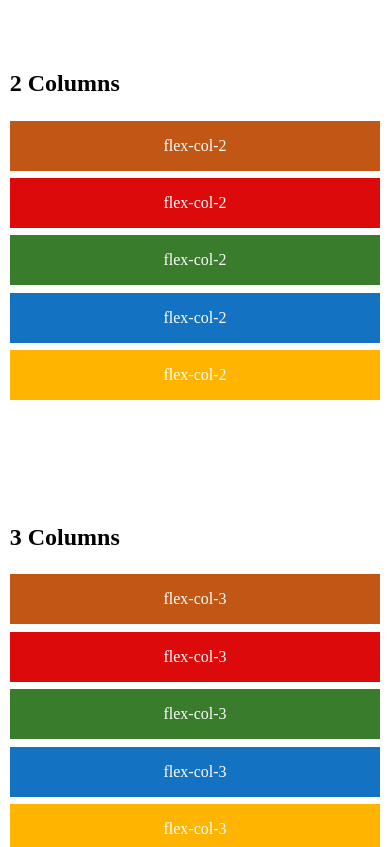
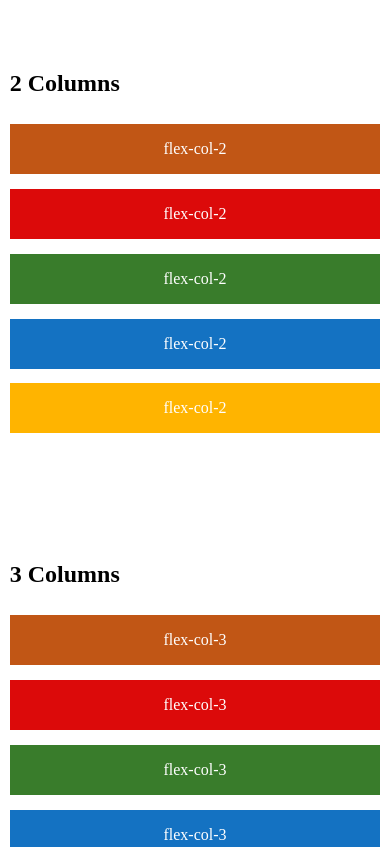
Before and after one commit to isaiasmb/grid-flexbox, a plain HTML site: page index.html in a window 390 px wide. Shown: the top 847 px of the page. Drawn offline with Linux system fonts and the light colour scheme.

Commit message:
Adjusting margins

```diff
--- a/flex-grid-mobile.css
+++ b/flex-grid-mobile.css
@@ -6,17 +6,17 @@
     /*col-2*/
     .flex-col-2 {
         flex: 0 1 100%;
-        margin: 0.5% 0 0.5% 0;
+        margin: 2% 0 2% 0;
     }
     /*end col-2*/
 
     /*col-3*/
     .flex-col-3 {
-        flex: 0 1 49.5%;
-        margin: 0.5%;
+        flex: 0 1 49%;
+        margin: 1%;
     }
     .flex-col-3:nth-child(3n+1), .flex-col-3:nth-child(3n) {
-        margin: 0.5%;
+        margin: 1%;
     }
     .flex-col-3:nth-child(2n) {
         margin-right: 0;
@@ -28,11 +28,11 @@
 
     /*col-4*/
     .flex-col-4 {
-        flex: 0 1 32.5%;
-        margin: 0.62%;
+        flex: 0 1 32%;
+        margin: 1%;
     }
     .flex-col-4:nth-child(4n+1), .flex-col-4:nth-child(4n) {
-        margin: 0.62%;
+        margin: 1%;
     }
     .flex-col-4:nth-child(3n) {
         margin-right: 0;
@@ -46,7 +46,7 @@
 @media all and (max-width: 544px) {
     .flex-col-2, .flex-col-3, .flex-col-4 {
         flex: 0 1 100%;
-        margin: 1% 0 1% 0 !important;
+        margin: 2% 0 2% 0 !important;
     }
 
     .content {
--- a/flex-grid.css
+++ b/flex-grid.css
@@ -1,6 +1,6 @@
-.flex-container {
-    display: flex;
-    flex-wrap: wrap;
+.container {
+    display: block;
+    width: 100%;
 }
 
 .content {
@@ -9,10 +9,15 @@
     padding: 50px 0;
 }
 
+.flex-container {
+    display: flex;
+    flex-wrap: wrap;
+}
+
 /*col-2*/
 .flex-col-2 {
-    flex: 0 1 49.5%;
-    margin: 0.5%;
+    flex: 0 1 49%;
+    margin: 1%;
 }
 
 .flex-col-2:nth-child(2n) {
@@ -26,8 +31,8 @@
 
 /*col-3*/
 .flex-col-3 {
-    flex: 0 1 32.5%;
-    margin: 0.62%;
+    flex: 0 1 32%;
+    margin: 1%;
 }
 
 .flex-col-3:nth-child(3n) {
@@ -41,8 +46,8 @@
 
 /*col-4*/
 .flex-col-4 {
-    flex: 0 1 24%;
-    margin: 0.65%;
+    flex: 0 1 23.5%;
+    margin: 1%;
 }
 
 .flex-col-4:nth-child(4n) {
--- a/style.css
+++ b/style.css
@@ -1,5 +1,5 @@
 body { margin: 0; padding: 0; }
-.flex-container div { height: 50px; width: 50px; }
+.flex-container div { height: 50px;}
 .flex-container div:nth-child(1) { background-color: #c15615;}
 .flex-container div:nth-child(2) { background-color: #dc0a0a; }
 .flex-container div:nth-child(3) { background-color: #397c2b; }
```
Also changed, not shown: 1 other file.
